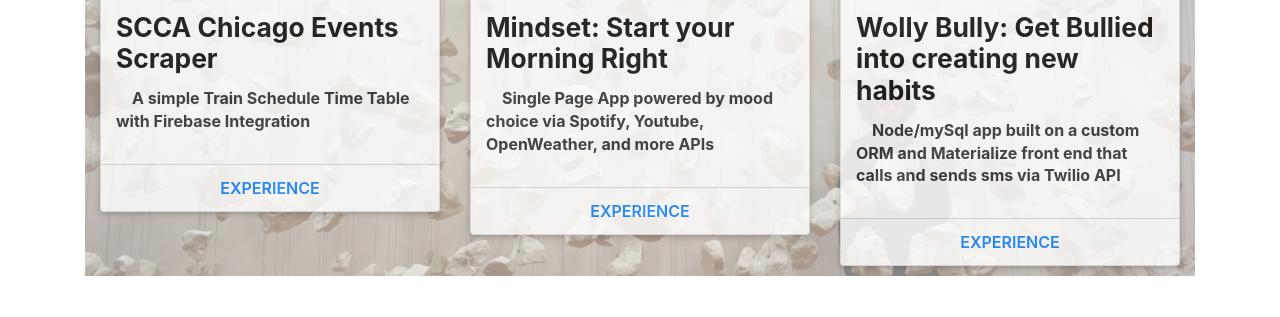
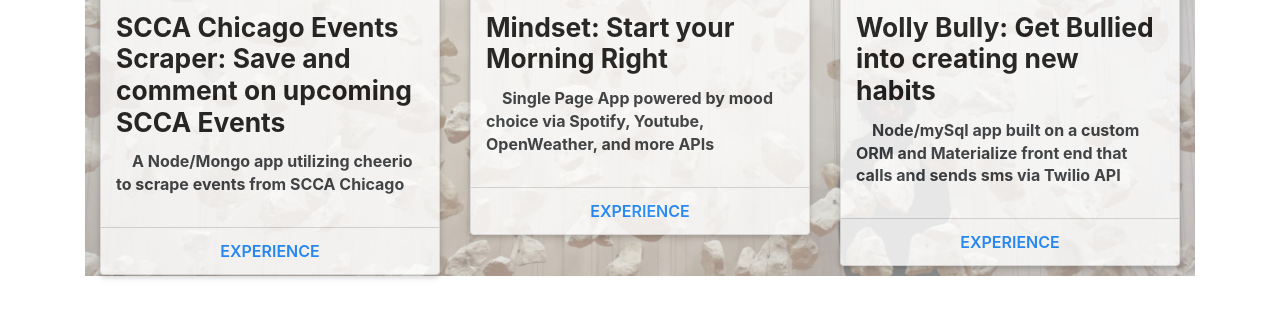
Before and after one commit to somemothersson/Portfolio, a website: page public/portfolio.html in a window 1280 px wide. Shown: the part 427-744 px from the top of the page. Drawn offline with nearby package versions, Linux system fonts and the light colour scheme; a web font is replaced by a local one.

Commit message:
removed seinfeld click game and added scraper

```diff
--- a/public/portfolio.html
+++ b/public/portfolio.html
@@ -87,11 +87,11 @@
                   </a>
                   <div class="card-content">
                     <h4 class="card-title">
-                      <a href="https://sm-scraper.herokuapp.com/"> SCCA Chicago Events Scraper
+                      <a href="https://sm-scraper.herokuapp.com/"> SCCA Chicago Events Scraper: Save and comment on upcoming SCCA Events
                       </a>
                     </h4>
                     <p class="non-t">
-                      A simple Train Schedule Time Table with Firebase Integration
+                      A Node/Mongo app utilizing cheerio to scrape events from SCCA Chicago
                     </p>
                   </div>
                   <div class="card-read-more">
```
Also changed, not shown: 1 other file.
